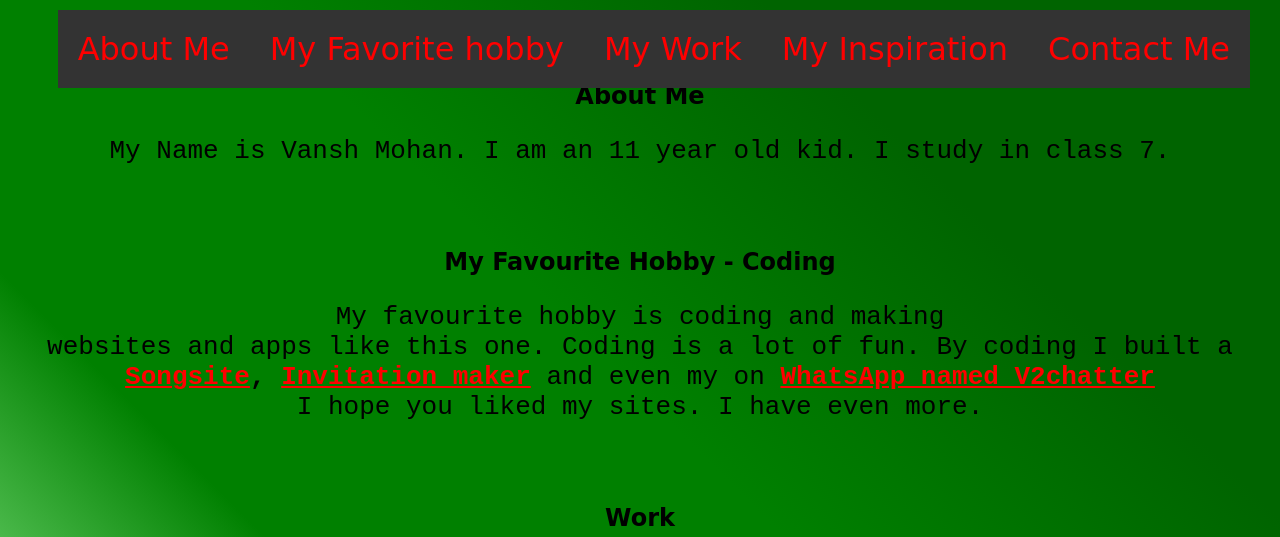
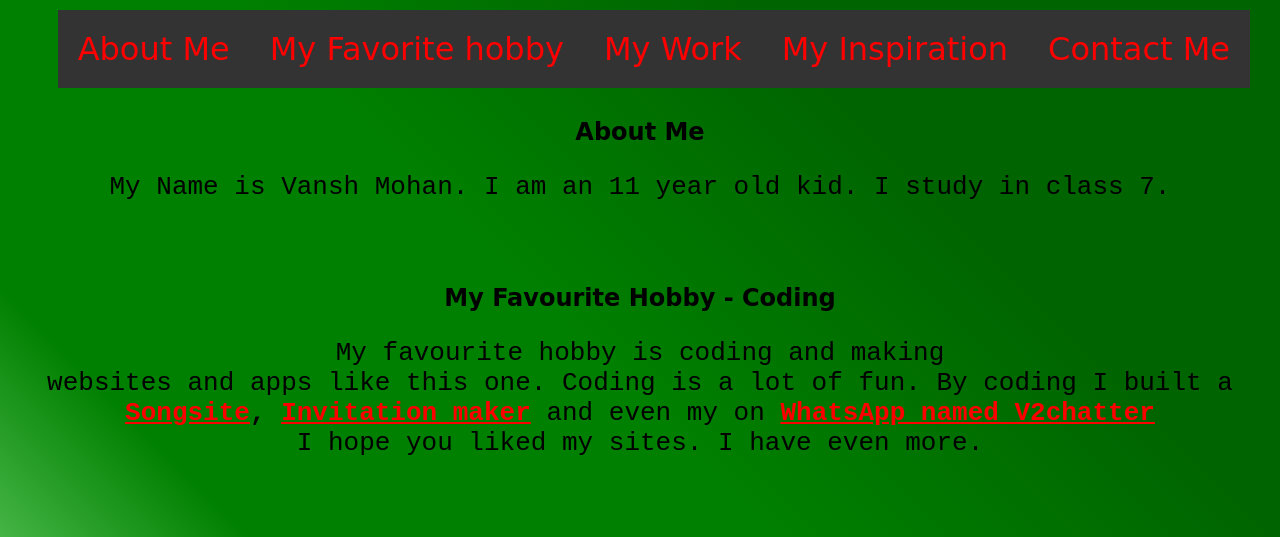
Before and after one commit to vanshman/mfh, a plain HTML site: page index.html in a window 1280 px wide. Shown: the top 537 px of the page. Drawn offline with Linux system fonts and the light colour scheme; a web font is replaced by a local one.

Commit message:
nice
nice

```diff
--- a/index.html
+++ b/index.html
@@ -79,7 +79,7 @@
                 <a href="#contact"><li class="link">Contact Me</li></a>
             </ul>
         </center><br><br>
-        <section id="about"><br>
+        <section id="about"><br><br><br>
             <h1>About Me</h1>
             <p>My Name is Vansh Mohan. I am an 11 year old kid. I study in class 7. </p>
         </section><br><br>
```
